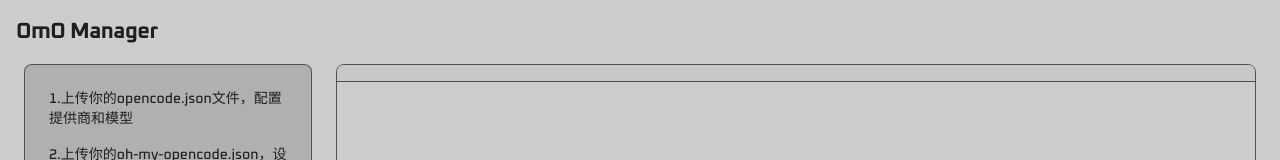
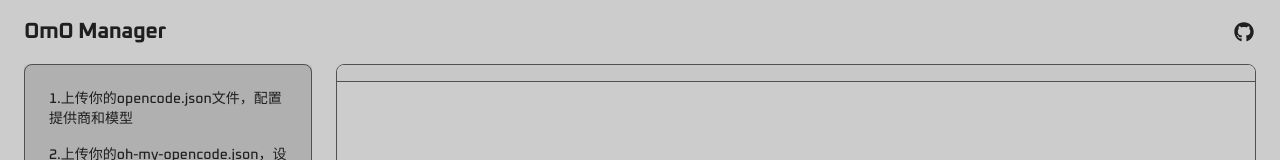
Before and after one commit to Hogeexxl/OmO-Manager, a React (Vite) app: page / in a window 1280 px wide. Shown: the top 160 px of the page. Built offline with nearby package versions, Linux system fonts and the light colour scheme.

Commit message:
feat: add github link to header and adjust padding

```diff
--- a/src/layouts/AppHeader.jsx
+++ b/src/layouts/AppHeader.jsx
@@ -5,12 +5,24 @@
  * [PROTOCOL]: 变更时更新此头部，然后检查 AGENTS.md
  */
 import React from 'react';
+import { Button } from "@/components/ui/button";
+import { FaGithub } from "react-icons/fa";
 
 const AppHeader = () => {
   return (
-    <header className="flex h-16 items-center px-4 bg-background">
+    <header className="flex h-16 items-center pl-6 pr-4 bg-background">
       <div className="font-bold text-[22px] leading-none tracking-tight">
         OmO Manager
+      </div>
+      <div className="ml-auto flex items-center space-x-4">
+        <Button
+          variant="ghost"
+          size="icon"
+          onClick={() => window.open('https://github.com/Hogeexxl/OmO-Manager', '_blank')}
+        >
+          <FaGithub className="!h-[20px] !w-[20px]" />
+          <span className="sr-only">GitHub</span>
+        </Button>
       </div>
     </header>
   );
```
